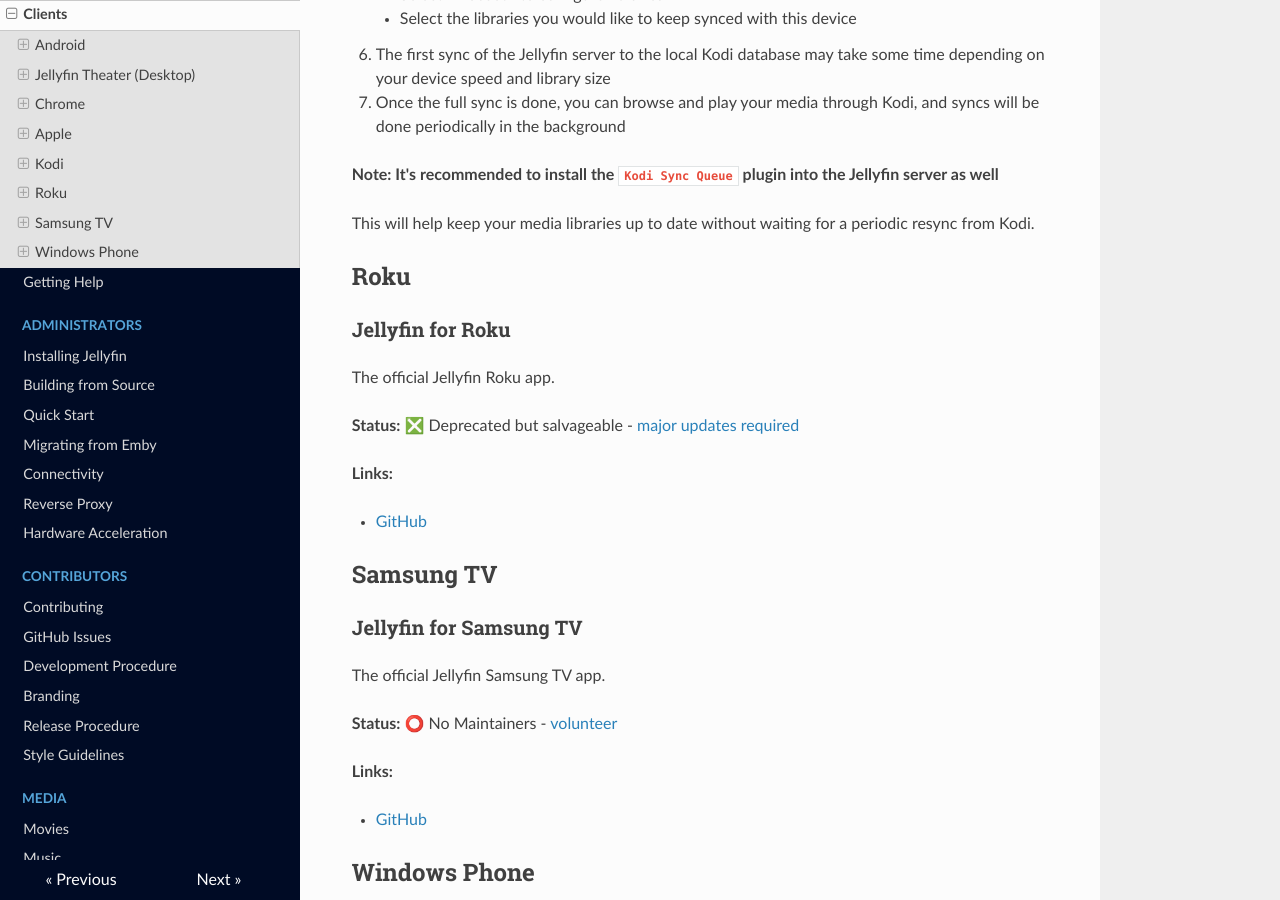
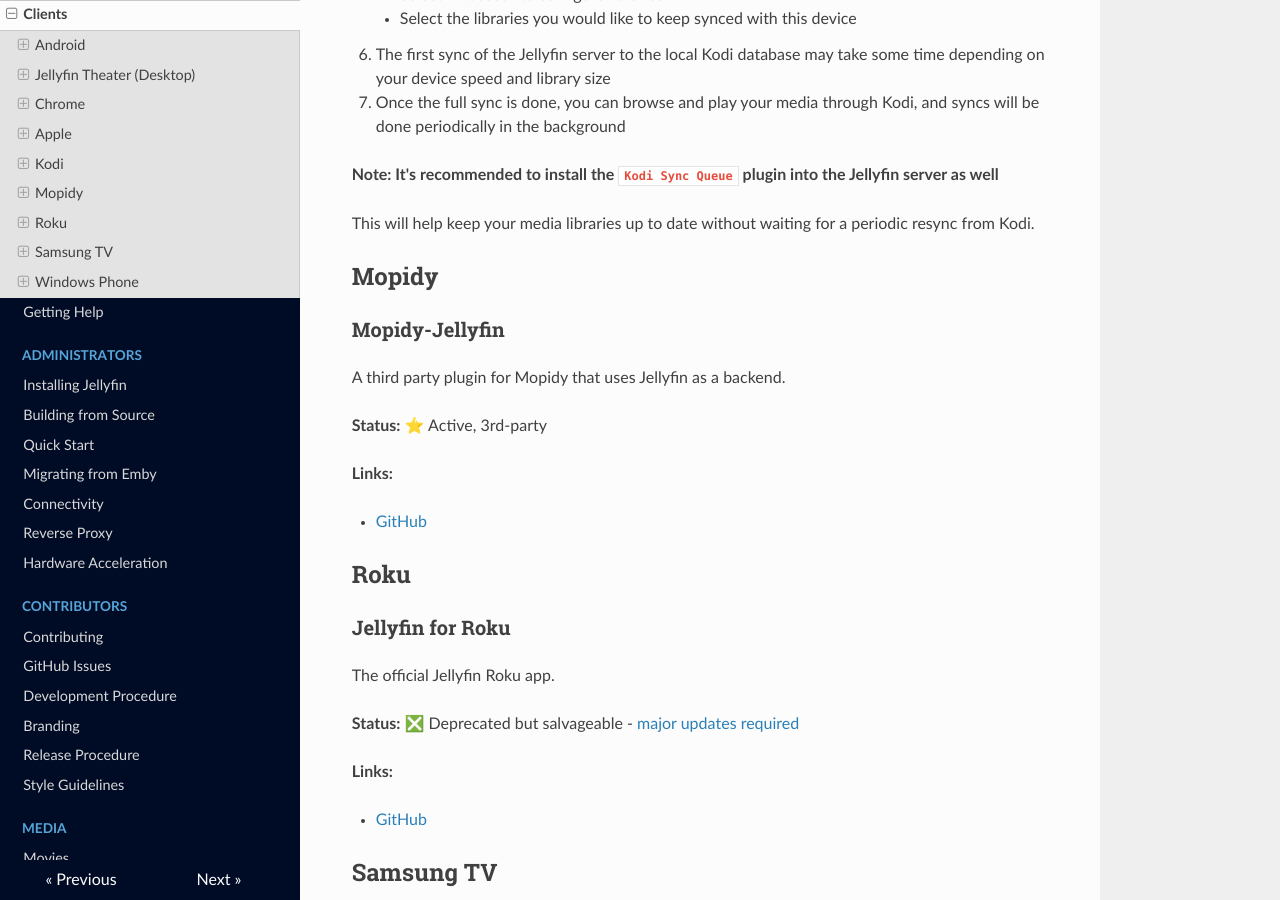
Before and after one commit to jellyfin-archive/jellyfin-docs, an MkDocs documentation site: the page built from docs/clients.md, in a window 1280 px wide and 900 px high, scrolled down 4307 px. Built offline with MkDocs 1.6.1, drawn with Linux system fonts in a browser that asks for light colours; nearby versions of some CDN libraries; old or Windows-style settings are respelled for this version of MkDocs.

Commit message:
Add mopidy plugin to the list of clients

```diff
--- a/docs/clients.md
+++ b/docs/clients.md
@@ -161,6 +161,18 @@ The official Jellyfin Kodi plugin.
 
 This will help keep your media libraries up to date without waiting for a periodic resync from Kodi.
 
+## Mopidy
+
+### Mopidy-Jellyfin
+
+A third party plugin for Mopidy that uses Jellyfin as a backend.
+
+**Status:** ⭐ Active, 3rd-party
+
+**Links:**
+
+* [GitHub](https://github.com/mcarlton00/mopidy-jellyfin)
+
 ## Roku
 
 ### Jellyfin for Roku
```
